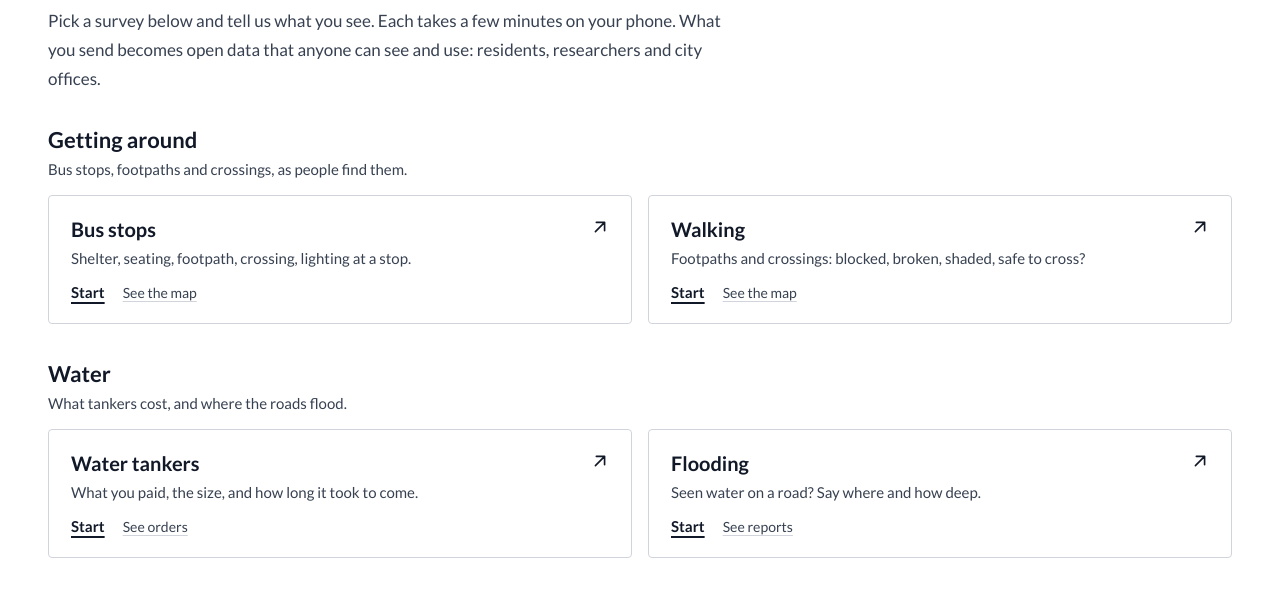
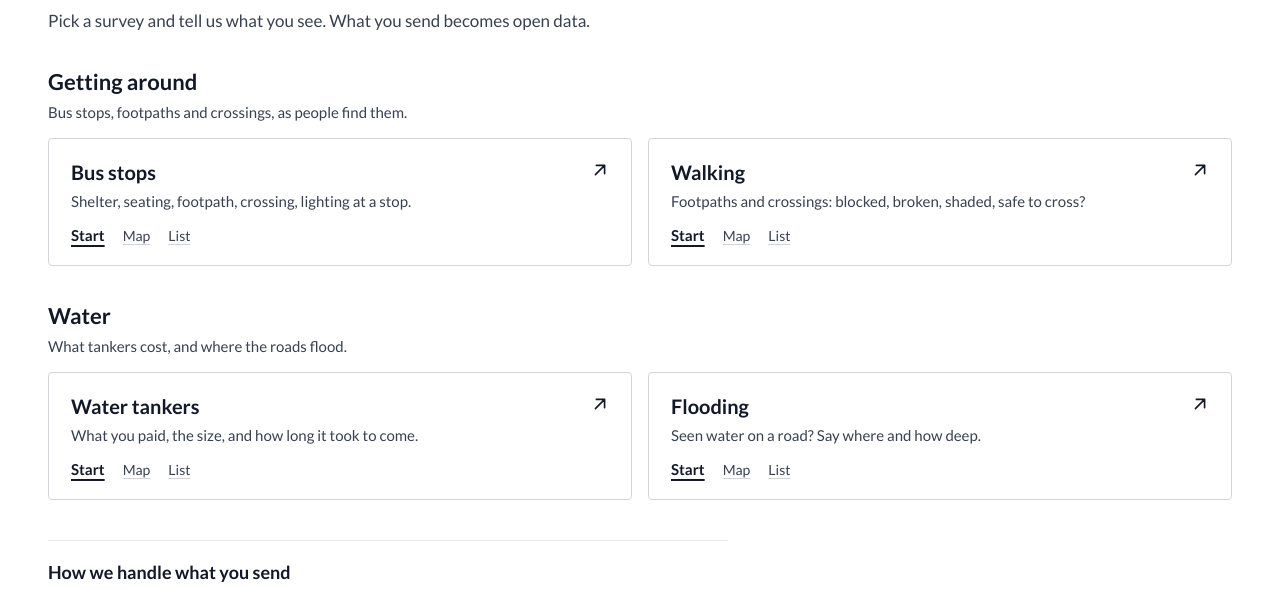
Before and after one commit to hulf-observatory/contribute, a plain HTML site: page index.html in a window 1280 px wide. Shown: the part 173-762 px from the top of the page. Drawn offline with Linux system fonts and the light colour scheme.

Commit message:
Contribute page: Start · Map · List on each card, one-line intro
Co-Authored-By: Claude Opus 5.5 <noreply@anthropic.com>

```diff
--- a/index.html
+++ b/index.html
@@ -52,8 +52,7 @@
   <section class="intro">
     <p class="eyebrow">Contribute</p>
     <h1>Help build open data for Hyderabad</h1>
-    <p class="lede">Pick a survey below and tell us what you see. Each takes a few minutes on your phone. What you send
-      becomes open data that anyone can see and use: residents, researchers and city offices.</p>
+    <p class="lede">Pick a survey and tell us what you see. What you send becomes open data.</p>
   </section>
 
   <section class="theme" aria-labelledby="th-move">
@@ -63,12 +62,12 @@
       <article class="card">
         <h3><a class="go" href="bus-stops/">Bus stops</a></h3><svg class="arrow" viewBox="0 0 24 24" aria-hidden="true"><path d="M7 17 17 7M8 7h9v9"/></svg>
         <p>Shelter, seating, footpath, crossing, lighting at a stop.</p>
-        <div class="foot"><span class="start" aria-hidden="true">Start</span><a class="more" href="bus-stops/map/">See the map</a></div>
+        <div class="foot"><span class="start" aria-hidden="true">Start</span><a class="more" href="bus-stops/map/">Map</a><a class="more" href="bus-stops/map/#list">List</a></div>
       </article>
       <article class="card">
         <h3><a class="go" href="walking/">Walking</a></h3><svg class="arrow" viewBox="0 0 24 24" aria-hidden="true"><path d="M7 17 17 7M8 7h9v9"/></svg>
         <p>Footpaths and crossings: blocked, broken, shaded, safe to cross?</p>
-        <div class="foot"><span class="start" aria-hidden="true">Start</span><a class="more" href="walking/map/">See the map</a></div>
+        <div class="foot"><span class="start" aria-hidden="true">Start</span><a class="more" href="walking/map/">Map</a><a class="more" href="walking/map/#list">List</a></div>
       </article>
     </div>
   </section>
@@ -80,12 +79,12 @@
       <article class="card">
         <h3><a class="go" href="tankers/">Water tankers</a></h3><svg class="arrow" viewBox="0 0 24 24" aria-hidden="true"><path d="M7 17 17 7M8 7h9v9"/></svg>
         <p>What you paid, the size, and how long it took to come.</p>
-        <div class="foot"><span class="start" aria-hidden="true">Start</span><a class="more" href="tankers/orders/">See orders</a></div>
+        <div class="foot"><span class="start" aria-hidden="true">Start</span><a class="more" href="tankers/orders/">Map</a><a class="more" href="tankers/orders/#list">List</a></div>
       </article>
       <article class="card">
         <h3><a class="go" href="flood/">Flooding</a></h3><svg class="arrow" viewBox="0 0 24 24" aria-hidden="true"><path d="M7 17 17 7M8 7h9v9"/></svg>
         <p>Seen water on a road? Say where and how deep.</p>
-        <div class="foot"><span class="start" aria-hidden="true">Start</span><a class="more" href="flood/reports/">See reports</a></div>
+        <div class="foot"><span class="start" aria-hidden="true">Start</span><a class="more" href="flood/reports/">Map</a><a class="more" href="flood/reports/#list">List</a></div>
       </article>
     </div>
   </section>
```
